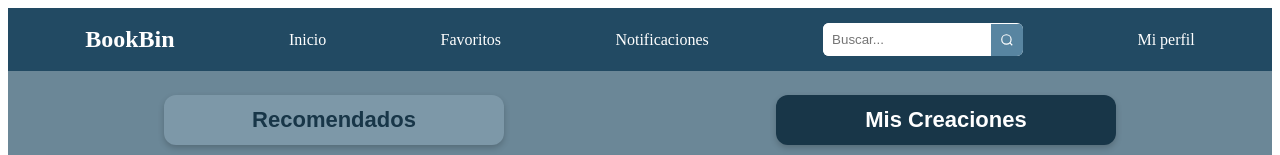
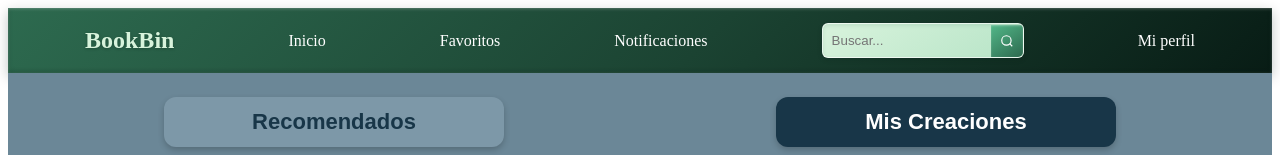
Before and after one commit to Darktaurus1/ProyectoBookBin_Front, a Next.js app in the folder front/: page / in a window 1280 px wide. Shown: the top 155 px of the page. Built offline with nearby package versions, Linux system fonts and the light colour scheme; no server answers.

Commit message:
refactor: dis Mejorando colores de Menu.module.css

```diff
--- a/front/components/Menu.module.css
+++ b/front/components/Menu.module.css
@@ -3,33 +3,53 @@
     align-items: center;
     justify-content: space-around;
     padding: 15px 30px;
-    background-color: #224A63;
-    color: white;
+    background: linear-gradient(
+    135deg,
+    #2D6A4F 0%,
+    #1B4332 55%,
+    #081C15 100%
+    );
+    color: #FFFFFF;
     gap: 20px;
+    box-shadow:
+    0 4px 12px rgba(8, 28, 21, 0.25),
+    inset 0 1px 3px rgba(255, 255, 255, 0.25),
+    inset 0 -2px 4px rgba(8, 28, 21, 0.25);
     }
 
     .logo {
     margin: 0;
     font-size: 24px;
-    color: white;
+    color: #D8F3DC;
+    text-shadow: 0 1px 3px rgba(8, 28, 21, 0.3);
     }
 
     .menu a {
-    color: white;
+    color: #FFFFFF;
     text-decoration: none;
     font-weight: 500;
+    transition: color 0.2s, text-shadow 0.2s;
     }
 
     .menu a:hover {
-    color: #D7E5EC;
+    color: #95D5B2;
+    text-shadow: 0 0 8px rgba(183, 228, 199, 0.5);
     }
 
     .searchBox {
     display: flex;
     align-items: center;
-    background-color: white;
+    background: linear-gradient(
+    145deg,
+    #D8F3DC,
+    #B7E4C7
+    );
+    border: 1px solid rgba(255, 255, 255, 0.65);
     border-radius: 6px;
     overflow: hidden;
+    box-shadow:
+    inset 0 2px 4px rgba(45, 106, 79, 0.12),
+    0 2px 5px rgba(8, 28, 21, 0.15);
     }
 
     .searchBox input {
@@ -37,6 +57,8 @@
     border: none;
     outline: none;
     width: 150px;
+    background: transparent;
+    color: #081C15;
     }
 
     .searchButton {
@@ -45,7 +67,22 @@
     justify-content: center;
     padding: 9px;
     border: none;
-    background-color: #5885A1;
-    color: white;
+    background: linear-gradient(
+    145deg,
+    #52B788,
+    #2D6A4F
+    );
+    color: #FFFFFF;
     cursor: pointer;
+    box-shadow:
+    inset 0 1px 2px rgba(255, 255, 255, 0.3);
+    transition: background 0.2s;
     }
+
+    .searchButton:hover {
+    background: linear-gradient(
+    145deg,
+    #40916C,
+    #1B4332
+    );
+    }
```
Lines whose indentation alone changed are shown as unchanged.
